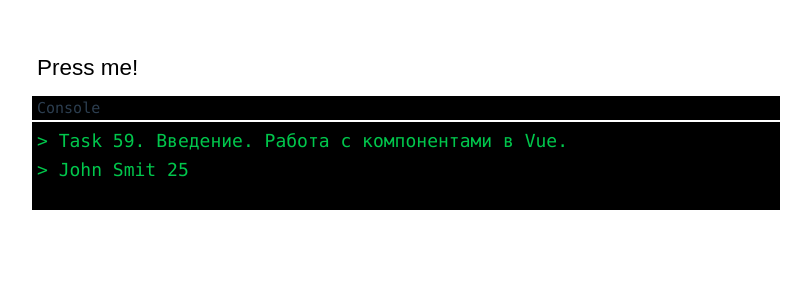
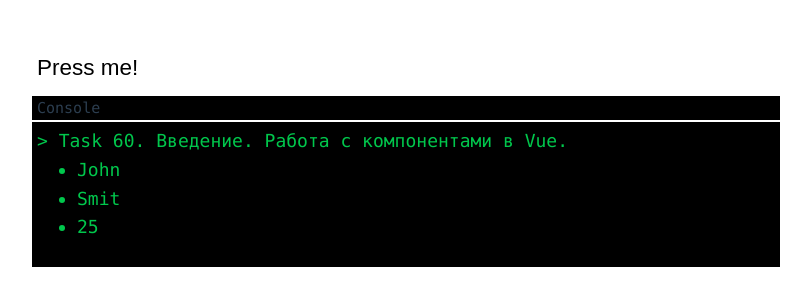
Before and after one commit to GanievIbraim/Vue3_base, a Vue app: page / in a window 1280 px wide. Shown: the part 131-436 px from the top of the page, without its empty margins (234-1045 px from the left). Built offline with nearby package versions, Linux system fonts and the light colour scheme.

Commit message:
Transmission of any type of data

```diff
--- a/src/App.vue
+++ b/src/App.vue
@@ -7,8 +7,8 @@
   </div>
 
   <div id='cmd'>
-    <p>> Task 59. Введение. Работа с компонентами в Vue.</p>
-    <Employee name="John" surn="Smit" age="25"/>
+    <p>> Task 60. Введение. Работа с компонентами в Vue.</p>
+    <Employee :arga="['John', 'Smit', 25]" />
   </div>
 
 </template>
--- a/src/components/Employee.vue
+++ b/src/components/Employee.vue
@@ -1,10 +1,12 @@
 <template>
-	<p>> {{ name }} {{ surn }} {{ age }}</p>
+	<ul>
+      <li v-for="elem in arga">{{ elem }}</li>
+    </ul>
 </template>
 
 <script>
 	export default {
-        props: ['name', 'surn', 'age'],
+        props: ['arga'],
 		data() {
 			return {
 
```
